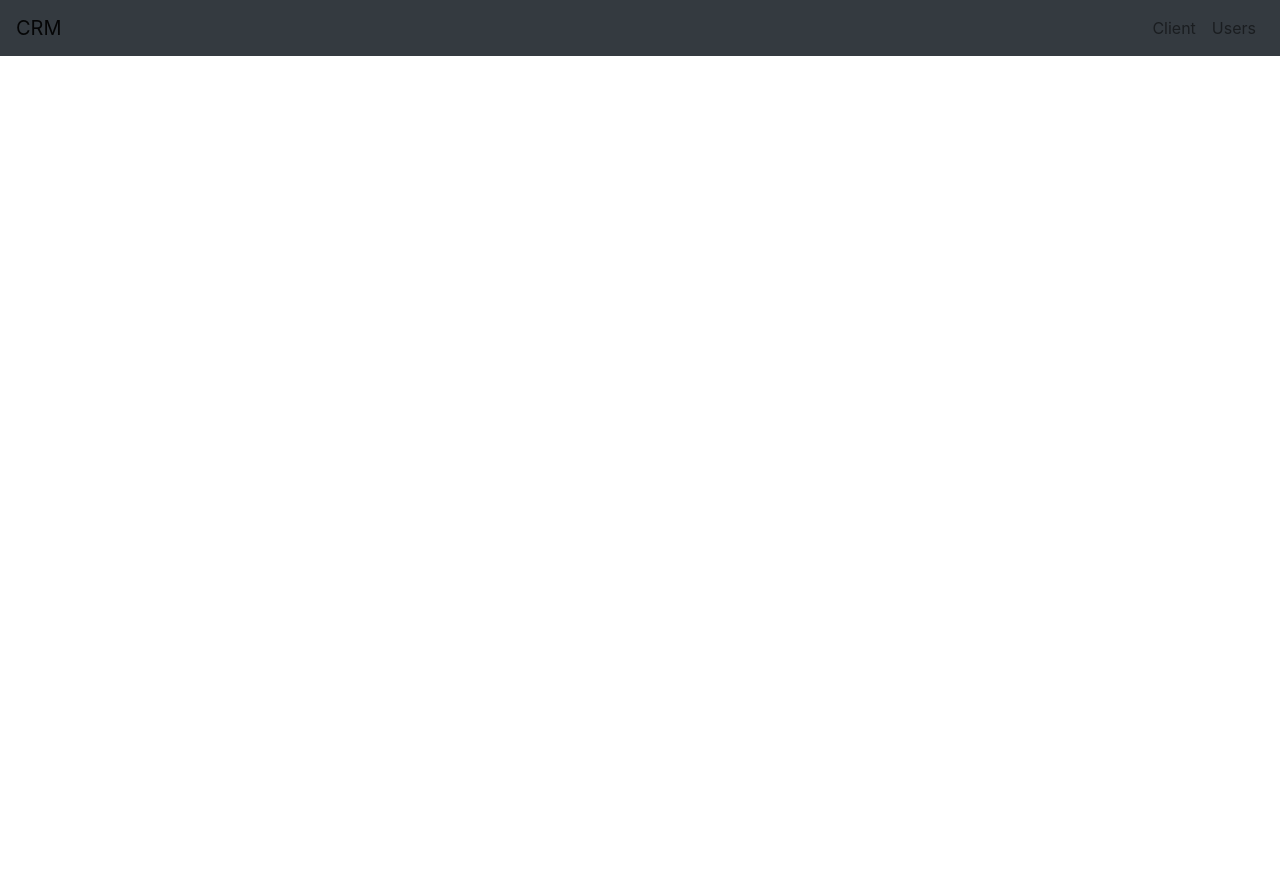
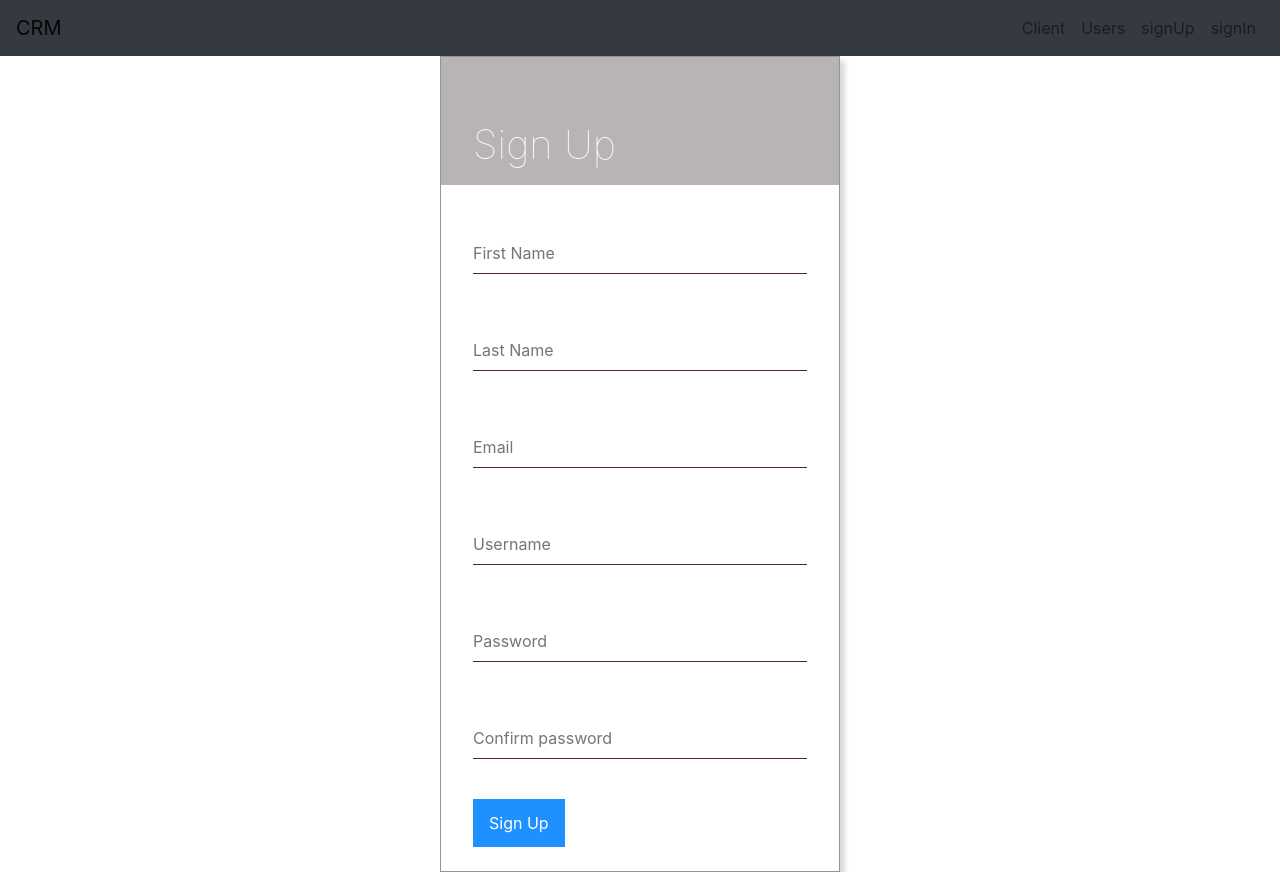
Before and after one commit to statst/Group-Project-CRM-frontend, a React (Create React App) app in the folder crm/: page /signup in a window 1280 px wide. Before the commit the page ends 800 px from the top, so only its background shows below. Built offline with nearby package versions, Linux system fonts and the light colour scheme.

Commit message:
added signIn, signUp and UserForm with css

```diff
--- a/crm/src/App.js
+++ b/crm/src/App.js
@@ -6,6 +6,10 @@ import Clients from './components/Client/Client';
 import clientsSeed from './Data/clientsSeed.json';
 import Users from './components/User/User';
 import usersSeed from './Data/usersSeed.json';
+import SignUp from './components/Password/SignUp'
+import SignIn from './components/Password/SignIn';
+import Footer from './components/Footer/Footer';
+
 
 import {BrowserRouter, Route} from 'react-router-dom';
 
@@ -14,6 +18,8 @@ const App = () => (
 		<NavBar />
 		<main>
 			<Route exact path='/users' component={Users} />
+			<Route exact path='/signup' component={SignUp} />
+			<Route exact path='/signin' component={SignIn} />
 		</main>
 	</div>
 );
--- a/crm/src/components/Footer/Footer.css
+++ b/crm/src/components/Footer/Footer.css
@@ -0,0 +1,13 @@
+footer {
+	width: 100%;
+	height: 55px;
+  margin-bottom: 15px;
+  margin-top:50px;
+	display: flex;
+	justify-content: center;
+	align-content: center;
+}
+footer p {
+	font-size: 20px;
+
+}
--- a/crm/src/components/Footer/Footer.js
+++ b/crm/src/components/Footer/Footer.js
@@ -0,0 +1,12 @@
+import React from 'react';
+import './Footer.css';
+function Footer() {
+	return (
+		<footer>
+			<p>
+
+			</p>
+		</footer>
+	);
+}
+export default Footer;
--- a/crm/src/components/Navbar/Navbar.js
+++ b/crm/src/components/Navbar/Navbar.js
@@ -12,6 +12,8 @@ function NavBar() {
 					<Nav className='ml-auto'>
 						<Nav.Link href='/clients'>Client</Nav.Link>
 						<Nav.Link href='/users'>Users</Nav.Link>
+						<Nav.Link href='/signup'>signUp</Nav.Link>
+						<Nav.Link href='/signin'>signIn</Nav.Link>
 					</Nav>
 				</Navbar.Collapse>
 			</Navbar>
--- /dev/null
+++ b/crm/src/components/Password/Password.css
@@ -0,0 +1,98 @@
+button,
+input {
+  border: none;
+  font-size: 1rem;
+}
+
+button {
+  background-color: #1e90ff;
+  color: #ffffff;
+  padding: 0.75rem 1rem;
+  transition: box-shadow 0.3s ease-in, background-color 0.3s ease-in;
+}
+
+button + button {
+  margin-left: 0.25rem;
+}
+
+button:focus {
+  box-shadow: 0 0 5px#2a333b;
+  outline: none;
+}
+
+button:hover {
+  background-color: #1880e7;
+}
+
+form {
+  background-color: white;
+  color: #222222;
+  padding: 1.5rem 2rem;
+  text-align: left;
+}
+
+h1 {
+  color: #ffffff;
+  font-weight: lighter;
+  margin: 0;
+  padding: 4rem 2rem 1rem;
+  text-align: left;
+}
+
+input {
+  border-bottom: 1px solid #532727;
+  display: block;
+  margin: 1.5rem 0 0.5rem;
+  padding: 0.5rem 0;
+  transition: border 0.3s ease-in;
+}
+
+input:focus {
+  border-color: #1e90ff;
+  outline: none;
+}
+
+label {
+  color: #e2cccc;
+  display: block;
+  opacity: 0;
+  transform: translateY(-2rem);
+  transition: opacity 0.3s ease-in, transform 0.3s ease-in;
+}
+
+input:focus + label,
+input:not(:placeholder-shown) + label {
+  opacity: 1;
+  transform: translateY(-4.25rem);
+}
+
+input[type='text'],
+input[type='password'] {
+  width: 100%;
+}
+
+.cancel {
+  background-color: #ff0000;
+}
+
+.cancel:focus {
+  box-shadow: 0 0 5px #db0101;
+  outline: none;
+}
+
+.cancel:hover {
+  background-color: #ff0000;
+}
+
+.form {
+    background-color: #b8b4b4;
+  border: 1px solid #949494;
+  box-shadow: 5px 5px 5px rgba(0, 0, 0, 0.15);
+  color: #a08f8f;
+  width: 100%;
+  margin: auto;
+  max-width: 400px;
+  text-align: center;
+  align-self: center;
+  justify-content: center;
+}
--- /dev/null
+++ b/crm/src/components/Password/SignIn.js
@@ -0,0 +1,62 @@
+import React, { Component } from 'react';
+import './Password.css';
+
+class SignIn extends Component {
+	constructor(props) {
+		super(props);
+		this.state = {
+			username: '',
+			password: '',
+			passwordConfirm: '',
+			valid: true,
+			submit: false,
+		};
+	}
+	handleChange = (event) => {
+		this.setState({ [event.target.name]: event.target.value });
+	};
+	checkPassword = (event) => {
+		event.preventDefault();
+		this.state.password === this.state.passwordConfirm
+			? this.setState({ valid: true, submit: true })
+			: this.setState({ valid: false, submit: true });
+	};
+
+	render() {
+		return (
+			<div className='form'>
+				<h1>Sign In</h1>
+				<form onSubmit={this.checkPassword}>
+					<input
+						type='text'
+						placeholder='Username'
+						id='username'
+						name='username'
+						value={this.state.username}
+						onChange={this.handleChange}
+					/>
+					<label htmlFor='username'>Username</label>
+
+					<input
+						type='password'
+						placeholder='Password'
+						id='password'
+						name='password'
+						value={this.state.password}
+						onChange={this.handleChange}
+					/>
+					<label htmlFor='password'>Password</label>
+					<button type='submit'>Sign In</button>
+					{this.state.submit && (
+						<p className={this.state.value ? 'valid' : 'invalid'}>
+							{this.state.valid ? 'password matched' : 'password do not match'}
+						</p>
+					)}
+					{!this.state.submit}
+				</form>
+			</div>
+		);
+	}
+}
+
+export default SignIn;
--- /dev/null
+++ b/crm/src/components/Password/SignUp.js
@@ -0,0 +1,103 @@
+import React, { Component } from 'react';
+import './Password.css';
+
+class SignUp extends Component {
+	constructor(props) {
+		super(props);
+		this.state = {
+			firstname: '',
+			lastname: '',
+			email: '',
+			username: '',
+			password: '',
+			passwordConfirm: '',
+			valid: true,
+			submit: false,
+		};
+	}
+	handleChange = (event) => {
+		this.setState({ [event.target.name]: event.target.value });
+	};
+	checkPassword = (event) => {
+		event.preventDefault();
+		this.state.password === this.state.passwordConfirm
+			? this.setState({ valid: true, submit: true })
+			: this.setState({ valid: false, submit: true });
+	};
+
+	render() {
+		return (
+			<div className='form'>
+				<h1>Sign Up</h1>
+				<form onSubmit={this.checkPassword}>
+					<input
+						type='text'
+						placeholder='First Name'
+						id='firstname'
+						name='firstname'
+						value={this.state.firstname}
+						onChange={this.handleChange}
+					/>
+					<label htmlFor='firstname'>First Name</label>
+					<input
+						type='text'
+						placeholder='Last Name'
+						id='lastname'
+						name='lastname'
+						value={this.state.lastname}
+						onChange={this.handleChange}
+					/>
+					<label htmlFor='lastname'>Last Name</label>
+					<input
+						type='text'
+						placeholder='Email'
+						id='email'
+						name='email'
+						value={this.state.email}
+						onChange={this.handleChange}
+					/>
+					<label htmlFor='lastname'>Email</label>
+					<input
+						type='text'
+						placeholder='Username'
+						id='username'
+						name='username'
+						value={this.state.username}
+						onChange={this.handleChange}
+					/>
+					<label htmlFor='username'>Username</label>
+
+					<input
+						type='password'
+						placeholder='Password'
+						id='password'
+						name='password'
+						value={this.state.password}
+						onChange={this.handleChange}
+					/>
+					<label htmlFor='password'>Password</label>
+
+					<input
+						type='password'
+						placeholder='Confirm password'
+						id='passwordConfirm'
+						name='passwordConfirm'
+						value={this.state.passwordConfirm}
+						onChange={this.handleChange}
+					/>
+					<label htmlFor='passwordConfirm'>Confirm password</label>
+
+					<button type='submit'>Sign Up</button>
+					{this.state.submit && (
+						<p className={this.state.value ? 'valid' : 'invalid'}>
+							{this.state.valid ? 'password matched' : 'password do not match'}
+						</p>
+					)}
+					{!this.state.submit}
+				</form>
+			</div>
+		);
+	}
+}
+
+export default SignUp;
--- a/crm/src/components/User/User.js
+++ b/crm/src/components/User/User.js
@@ -67,8 +67,6 @@ function Users(props) {
         return <div>Sorry, there was a problem getting the users</div>;
     }
 
-    // Check if we have our movies
-    // Display "Loading..." if not
     if (users.length === 0) {
         return <div>Loading...</div>;
     }
```
Also changed, not shown: crm/src/components/Home/Home.js (+10 -1 lines), crm/src/components/User/UserForm.js (added, +28 -0 lines). Lines whose indentation alone changed are shown as unchanged.
